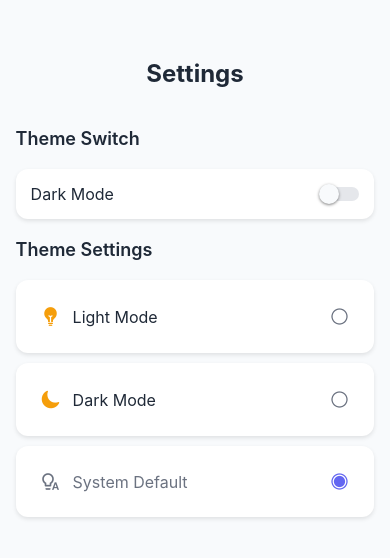
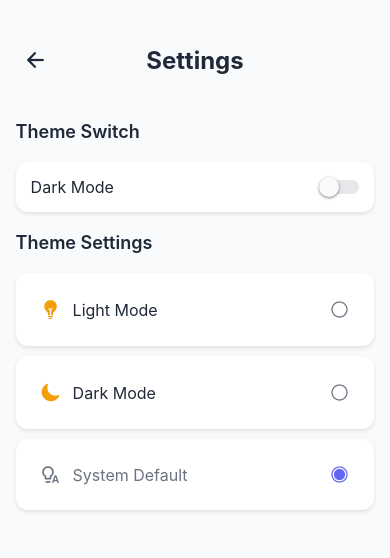
Before and after one commit to ArfatChowdhury/notes-app, a React Native app: screen /Setting in a window 390 px wide. Shown: the top 558 px of the page. Built offline with nearby package versions, Linux system fonts and the light colour scheme.

Commit message:
fix theme

```diff
--- a/Screens/SettingScreen.jsx
+++ b/Screens/SettingScreen.jsx
@@ -3,14 +3,40 @@ import React, { useContext } from 'react'
 import { Ionicons, MaterialCommunityIcons } from '@expo/vector-icons'
 import { ThemeContext } from '../src/ThemeContext'
 import { darkTheme, lightTheme } from '../src/Colors'
+import { useNavigation } from '@react-navigation/native'
 
 const SettingScreen = () => {
     const { theme, setTheme, toggleTheme, mode, setSystemDefault, setMode } = useContext(ThemeContext)
+    const navigation = useNavigation()
     const colors = theme === 'dark' ? darkTheme : lightTheme
+
+    const handleGoBack = () => {
+        if (navigation.canGoBack()) {
+            navigation.goBack()
+        } else {
+            // Fallback if can't go back
+            navigation.navigate('Home')
+        }
+    }
 
     return (
         <View style={[styles.container, { backgroundColor: colors.background }]}>
-            <Text style={[styles.title, { color: colors.text }]}>Settings</Text>
+
+            <View style={styles.header}>
+                <TouchableOpacity
+                    onPress={handleGoBack}
+                    style={styles.backButton}
+                >
+                    <Ionicons
+                        name="arrow-back"
+                        size={24}
+                        color={colors.text}
+                    />
+                </TouchableOpacity>
+                <Text style={[styles.title, { color: colors.text }]}>Settings</Text>
+                <View style={styles.placeholder} />
+            </View>
+
             <View style={styles.settingContainer}>
                 <Text style={[styles.settingTitle, { color: colors.text }]}>Theme Switch</Text>
                 <View style={[styles.switchContainer, { backgroundColor: colors.card }]}>
@@ -24,7 +50,9 @@ const SettingScreen = () => {
                     />
                 </View>
             </View>
+
             <Text style={[styles.SettingTitle1, { color: colors.text }]}>Theme Settings</Text>
+
             <TouchableOpacity onPress={() => { setTheme('light'); setMode('user'); }}>
                 <View style={[styles.themeContainer, { backgroundColor: colors.card }]}>
                     <View style={styles.themeItem}>
@@ -39,6 +67,7 @@ const SettingScreen = () => {
                     />
                 </View>
             </TouchableOpacity>
+
             <TouchableOpacity onPress={() => { setTheme('dark'); setMode('user'); }}>
                 <View style={[styles.themeContainer, { backgroundColor: colors.card }]}>
                     <View style={styles.themeItem}>
@@ -53,6 +82,7 @@ const SettingScreen = () => {
                     />
                 </View>
             </TouchableOpacity>
+
             <TouchableOpacity onPress={setSystemDefault}>
                 <View style={[styles.themeContainer, { backgroundColor: colors.card }]}>
                     <View style={styles.themeItem}>
@@ -79,16 +109,28 @@ const styles = StyleSheet.create({
         paddingHorizontal: '4%',
         paddingTop: '10%'
     },
+    header: {
+        flexDirection: 'row',
+        alignItems: 'center',
+        justifyContent: 'space-between',
+        marginBottom: 20,
+    },
+    backButton: {
+        padding: 8,
+        borderRadius: 8,
+    },
     title: {
         fontSize: 24,
         fontWeight: 'bold',
-        marginBottom: 20,
         textAlign: 'center',
-        marginTop: 20,
+        flex: 1,
+    },
+    placeholder: {
+        width: 40,
     },
     settingTitle: {
         fontSize: 18,
-        fontWeight: 600,
+        fontWeight: '600',
         marginBottom: 20,
         marginTop: 20,
     },
@@ -108,7 +150,7 @@ const styles = StyleSheet.create({
     },
     SettingTitle1: {
         fontSize: 18,
-        fontWeight: 600,
+        fontWeight: '600',
         marginBottom: 20,
         marginTop: 20,
     },
@@ -138,10 +180,10 @@ const styles = StyleSheet.create({
     },
     themeTitle: {
         fontSize: 16,
-        fontWeight: 400,
+        fontWeight: '400',
     },
     settingDescription: {
         fontSize: 16,
-        fontWeight: 400,
+        fontWeight: '400',
     },
 })
```
